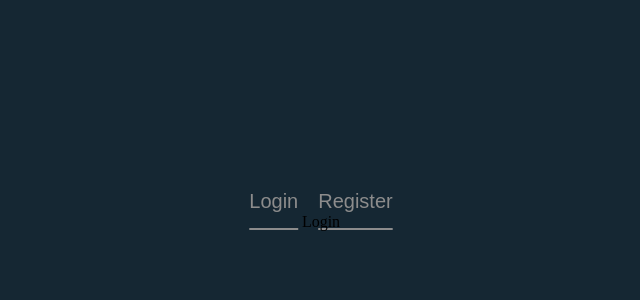
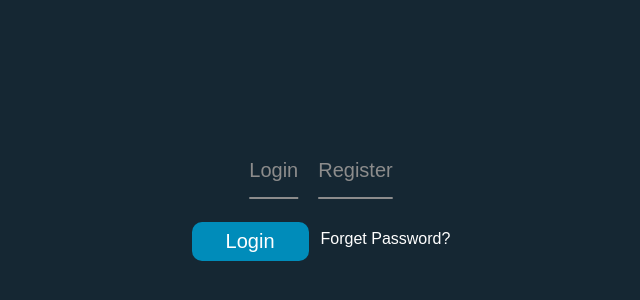
Before and after one commit to MufaddalMustafa2211008KHICND/intelliclip-frontend, a React (Create React App) app: page / in a window 1280 px wide. Shown: the part 190-490 px from the top of the page, without its empty margins (319-959 px from the left). Built offline with nearby package versions, Linux system fonts and the light colour scheme.

Commit message:
Login done

```diff
--- a/src/components/Login/Login.jsx
+++ b/src/components/Login/Login.jsx
@@ -1,8 +1,12 @@
+import styled from './Login.module.css'
 import React from 'react'
 
 const Login = () => {
   return (
-    <div>Login</div>
+    <div className={styled.loginbtn}>
+<button className={styled.button}>Login</button>
+<span className={styled.forgetpassword}>Forget Password?</span>
+</div>
   )
 }
 
--- a/src/components/Login/Login.module.css
+++ b/src/components/Login/Login.module.css
@@ -0,0 +1,27 @@
+.loginbtn{
+    display: flex;
+    margin-top: 40px;
+
+}
+
+.button {
+    background-color: #008CBA;
+    border: none;
+    color: white;
+    border-radius: 10px;
+    padding: 8px 34px;
+    text-align: center;
+    text-decoration: none;
+    display: inline-block;
+    font-size: 20px;
+    cursor: pointer;
+
+  }
+  .forgetpassword{
+    color: white;
+    cursor: pointer;
+
+    margin-top: 8px;
+    font-family: sans-serif;
+    margin-left: 12px;
+  }
```
